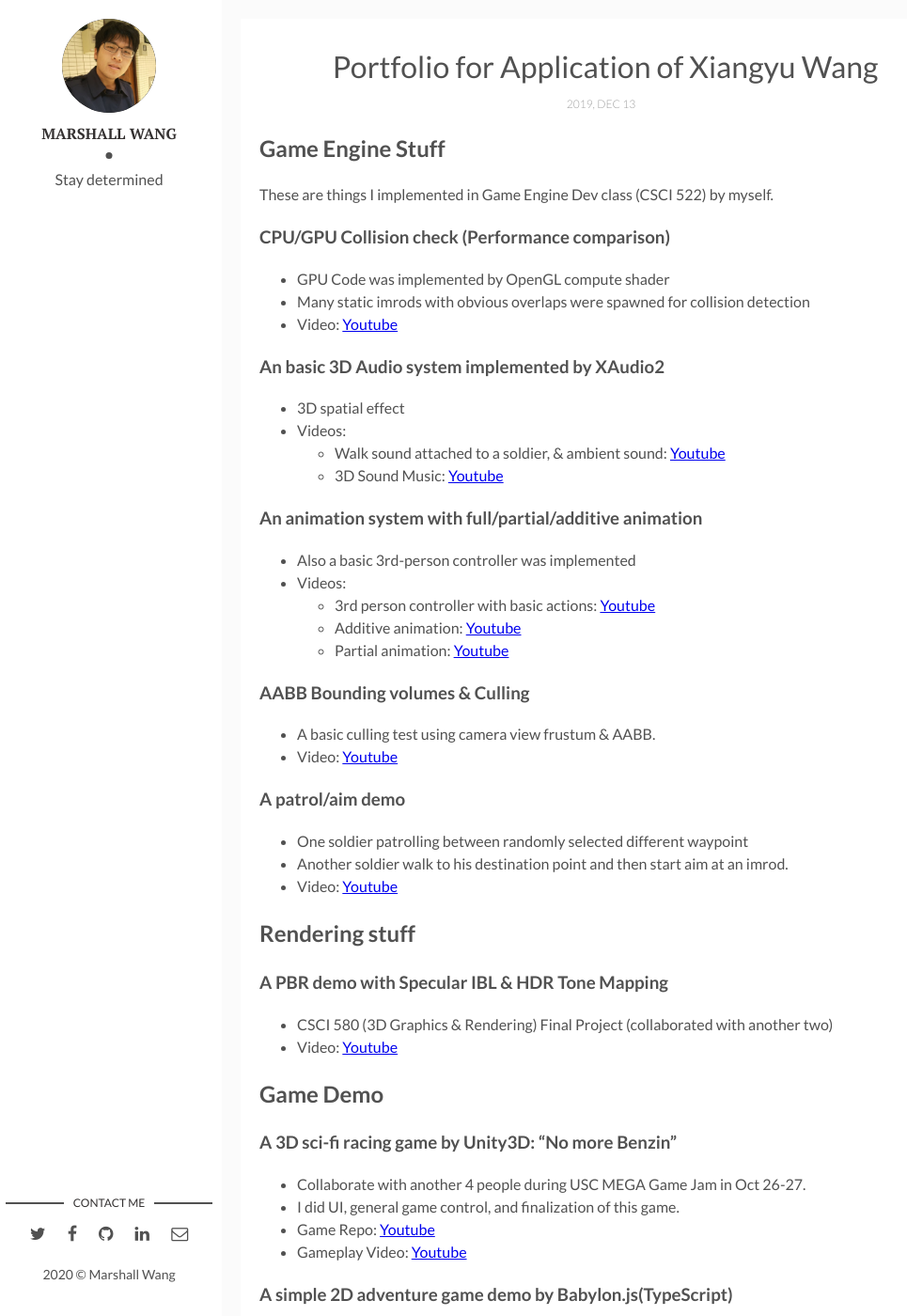
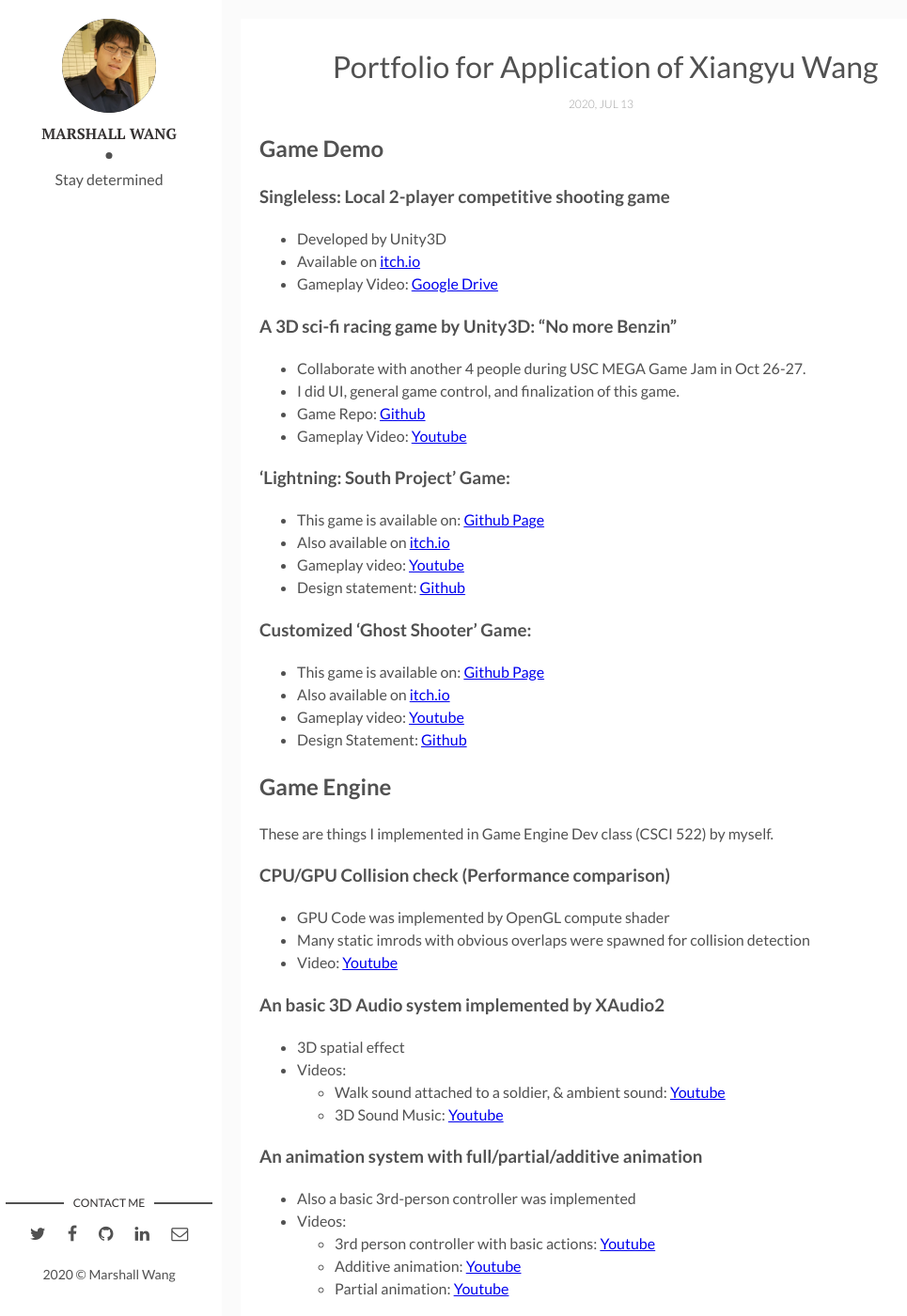
Before and after one commit to MarshallW906/MarshallW906.github.io, a Jekyll site: the page built from _posts/2019-01-14-Portfolio-of-Xiangyu-Wang.markdown, in a window 1280 px wide and 1400 px high. Shown: the whole window at 94% size, without its empty margins (4-969 px from the left). Built offline with Jekyll 4.4.1, drawn with Linux system fonts in a browser that asks for light colours; some of the changed text lies outside the part shown.

Commit message:
Update 2020-July-20

```diff
--- a/_posts/2019-01-14-Portfolio-of-Xiangyu-Wang.markdown
+++ b/_posts/2019-01-14-Portfolio-of-Xiangyu-Wang.markdown
@@ -1,25 +1,58 @@
 ---
 layout: post
 title: Portfolio for Application of Xiangyu Wang
-date: 2019-12-13 03:00:00 -0800
+date: 2020-07-13 03:00:00 -0800
 tags: [Application]
 ---
 
-## Game Engine Stuff
+## Game Demo
+
+### Singleless: Local 2-player competitive shooting game
+
+- Developed by Unity3D
+- Available on [itch.io](https://marshallwang.itch.io/singleless)
+- Gameplay Video: [Google Drive](https://drive.google.com/file/d/1XgDM_vaslNEWP-JfkybN9cUXELBi6SVO/view?usp=sharing)
+
+### A 3D sci-fi racing game by Unity3D: "No more Benzin"
+
+- Collaborate with another 4 people during USC MEGA Game Jam in Oct 26-27.
+- I did UI, general game control, and finalization of this game.
+- Game Repo: [Github](https://github.com/benhaderle/RacingJamGame)
+- Gameplay Video: [Youtube](https://youtu.be/1le_Cl_cutM)
+
+### 'Lightning: South Project' Game:
+
+- This game is available on: [Github Page](https://marshallw906.github.io/South_Project_Lightning_WAB/index.html)
+- Also available on [itch.io](https://marshallwang.itch.io/southproject)
+- Gameplay video: [Youtube](https://youtu.be/jy-Fuco1HXE)
+- Design statement: [Github](https://github.com/MarshallW906/South_Project_Lightning_WAB/blob/gh-pages/design-statement.pdf)
+
+### Customized 'Ghost Shooter' Game:
+
+- This game is available on: [Github Page](https://marshallw906.github.io/ConsGame_Task1/index.html)
+- Also available on [itch.io](https://marshallwang.itch.io/ghost-shooter-customized-by-marshall)
+- Gameplay video: [Youtube](https://youtu.be/scAq3yZwkeM)
+- Design Statement: [Github](https://github.com/MarshallW906/ConsGame_Task1/blob/gh-pages/README.md)
+
+## Game Engine
+
 These are things I implemented in Game Engine Dev class (CSCI 522) by myself.
 
 ### CPU/GPU Collision check (Performance comparison)
+
 - GPU Code was implemented by OpenGL compute shader
 - Many static imrods with obvious overlaps were spawned for collision detection
 - Video: [Youtube](https://youtu.be/bcQw3MEv5ts)
 
 ### An basic 3D Audio system implemented by XAudio2
+
 - 3D spatial effect
 - Videos:
   - Walk sound attached to a soldier, & ambient sound: [Youtube](https://youtu.be/Zggp_4pUJq4)
   - 3D Sound Music: [Youtube](https://youtu.be/NQvsFHRlgW8)
 
 ### An animation system with full/partial/additive animation
+
 - Also a basic 3rd-person controller was implemented
 - Videos:
   - 3rd person controller with basic actions: [Youtube](https://youtu.be/afH72g8HpFE)
@@ -27,45 +60,25 @@ These are things I implemented in Game Engine Dev class (CSCI 522) by myself.
   - Partial animation: [Youtube](https://youtu.be/H27tRPsZw9s)
 
 ### AABB Bounding volumes & Culling
+
 - A basic culling test using camera view frustum & AABB.
 - Video: [Youtube](https://youtu.be/TEKxZajKNAQ)
 
 ### A patrol/aim demo
+
 - One soldier patrolling between randomly selected different waypoint
 - Another soldier walk to his destination point and then start aim at an imrod.
 - Video: [Youtube](https://youtu.be/8mtKkRWi5Jk)
 
-## Rendering stuff
+## Rendering
+
 ### A PBR demo with Specular IBL & HDR Tone Mapping
-- CSCI 580 (3D Graphics & Rendering) Final Project (collaborated with another two)
+
+- CSCI 580 (3D Graphics & Rendering) Final Project (collaborated with two classmates)
 - Video: [Youtube](https://youtu.be/HpdTTB1vymI)
 
-## Game Demo
-### A 3D sci-fi racing game by Unity3D: "No more Benzin"
+## Miscellaneous
 
-- Collaborate with another 4 people during USC MEGA Game Jam in Oct 26-27.
-- I did UI, general game control, and finalization of this game.
-- Game Repo: [Youtube](https://github.com/benhaderle/RacingJamGame)
-- Gameplay Video: [Youtube](https://youtu.be/1le_Cl_cutM)
-
-### A simple 2D adventure game demo by Babylon.js(TypeScript)
-
-- Game Repo: [Github](https://github.com/MarshallW906/JumpCastle-GameDemo)
-- It is put on [Github Page](https://marshallw906.github.io/JumpCastle-GameDemo/)
-
-### 'Lightning: South Project' Game:
-
-- This game is available on: [Github Page](https://marshallw906.github.io/South_Project_Lightning_WAB/index.html)
-- Gameplay video: [Youtube](https://youtu.be/jy-Fuco1HXE)
-- Design statement: [Youtube](https://github.com/MarshallW906/South_Project_Lightning_WAB/blob/gh-pages/design-statement.pdf)
-
-### Customized 'Ghost Shooter' Game:
-
-- This game is available on: [Github Page](https://marshallw906.github.io/ConsGame_Task1/index.html)
-- Gameplay video: [Youtube](https://youtu.be/scAq3yZwkeM)
-- Design Statement: [Github](https://github.com/MarshallW906/ConsGame_Task1/blob/gh-pages/README.md)
-
-## Miscellaneous
 ### Anonymous Forum (Collaborate with classmates)
 
 - I designed an anonymous forum's backend with other 3 classmates during my undergraduate studies.
```
